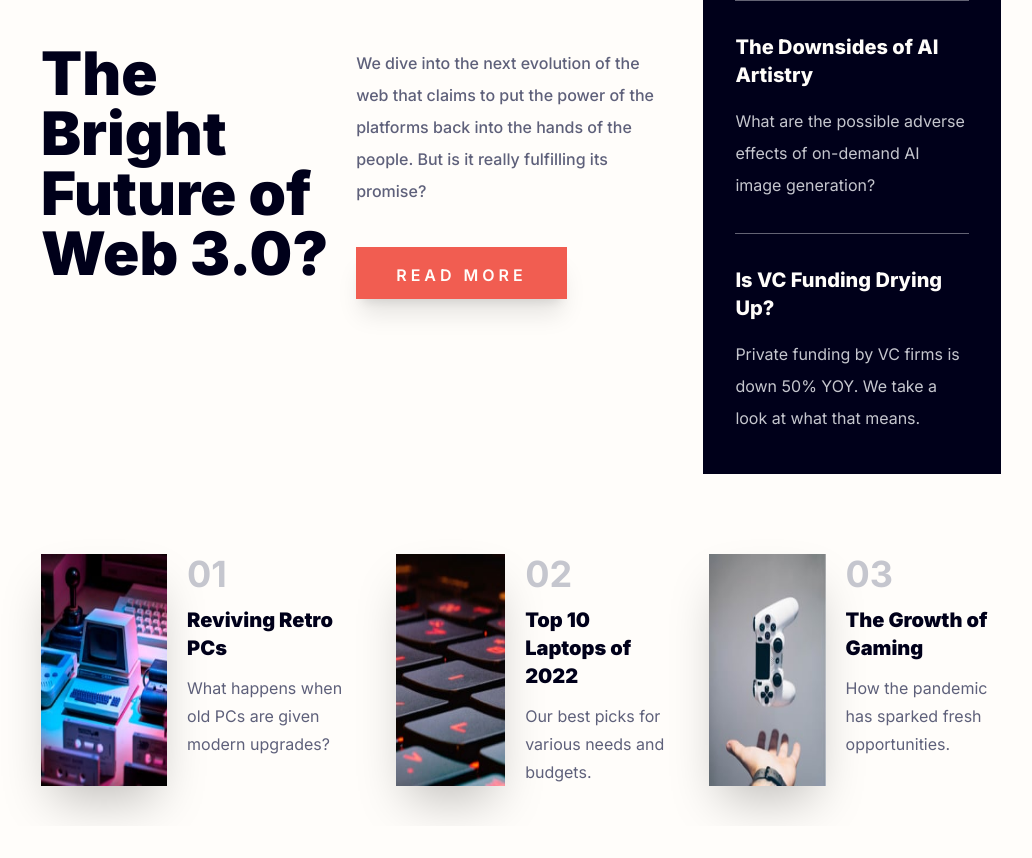
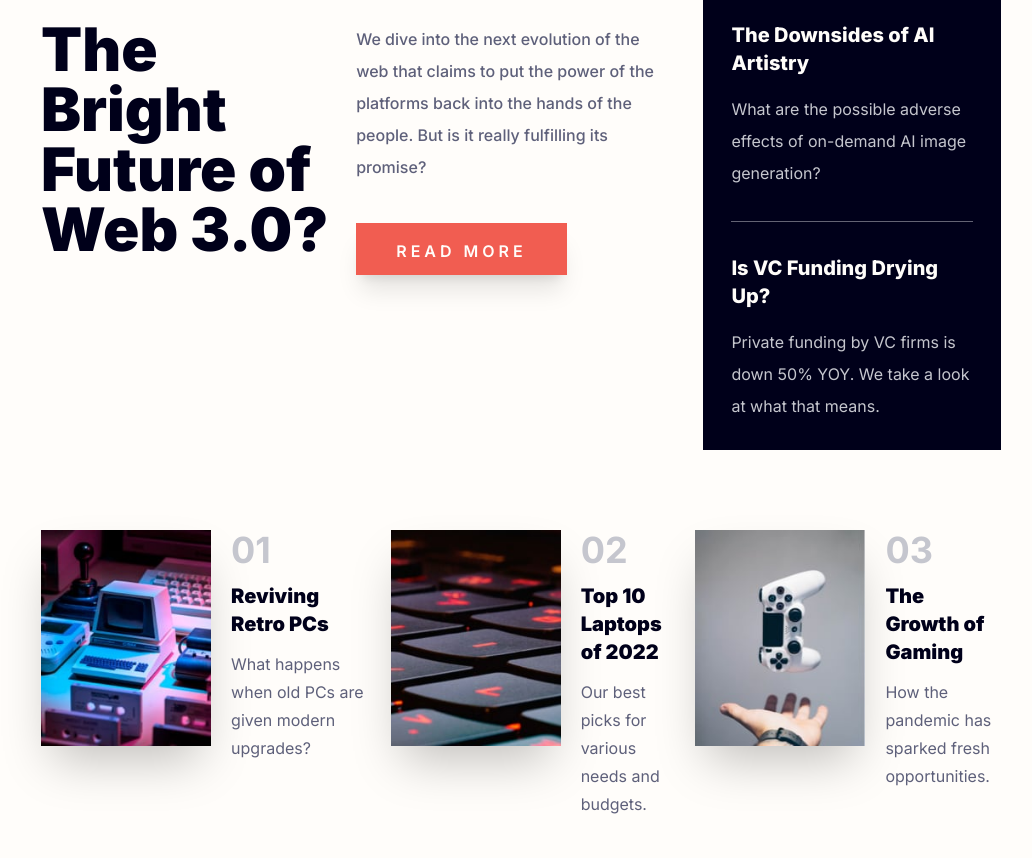
Before and after one commit to Cyrilebl/news-homepage, a website: page index.html in a window 1280 px wide. Shown: the part 424-1282 px from the top of the page, without its empty margins (119-1151 px from the left). Before the commit the page ends 1250 px from the top, so only its background shows below. Drawn offline with Linux system fonts and the light colour scheme.

Commit message:
img sizes

```diff
--- a/index.html
+++ b/index.html
@@ -74,7 +74,7 @@
               alt="The Bright Future of Web 3.0?"
             />
           </picture>
-          <div class="my-8 grid xl:my-16 xl:grid-cols-2">
+          <div class="my-8 grid xl:my-10 xl:grid-cols-2">
             <h1
               class="text-title w-11/12 self-center text-5xl font-black xl:text-6xl"
             >
@@ -94,7 +94,7 @@
             </div>
           </div>
         </div>
-        <div class="bg-title px-8 py-10">
+        <div class="bg-title p-7">
           <h2 class="text-titlesecondary mb-10 text-5xl font-semibold">New</h2>
           <div class="border-secondary/50 mb-8 border-b">
             <h3
@@ -130,10 +130,10 @@
           </div>
         </div>
       </section>
-      <section class="mt-20 flex gap-10 max-xl:flex-col">
+      <section class="mt-20 flex gap-10 max-xl:flex-col xl:gap-5">
         <div class="flex gap-5">
           <img
-            class="shadow-2xl xl:w-2/5"
+            class="size-2/4 shadow-2xl md:size-1/4 xl:size-3/4"
             src="./assets/images/image-retro-pcs.jpg"
             alt="A retro-style personal computer with modern upgrades."
           />
@@ -151,7 +151,7 @@
         </div>
         <div class="flex gap-5">
           <img
-            class="shadow-2xl xl:w-2/5"
+            class="size-2/4 shadow-2xl md:size-1/4 xl:size-3/4"
             src="./assets/images/image-top-laptops.jpg"
             alt="A group of laptops arranged neatly."
           />
@@ -169,7 +169,7 @@
         </div>
         <div class="flex gap-5">
           <img
-            class="shadow-2xl xl:w-2/5"
+            class="size-2/4 shadow-2xl md:size-1/4 xl:size-3/4"
             src="./assets/images/image-gaming-growth.jpg"
             alt="White gaming controller"
           />
```
Also changed, not shown: src/output.css.
